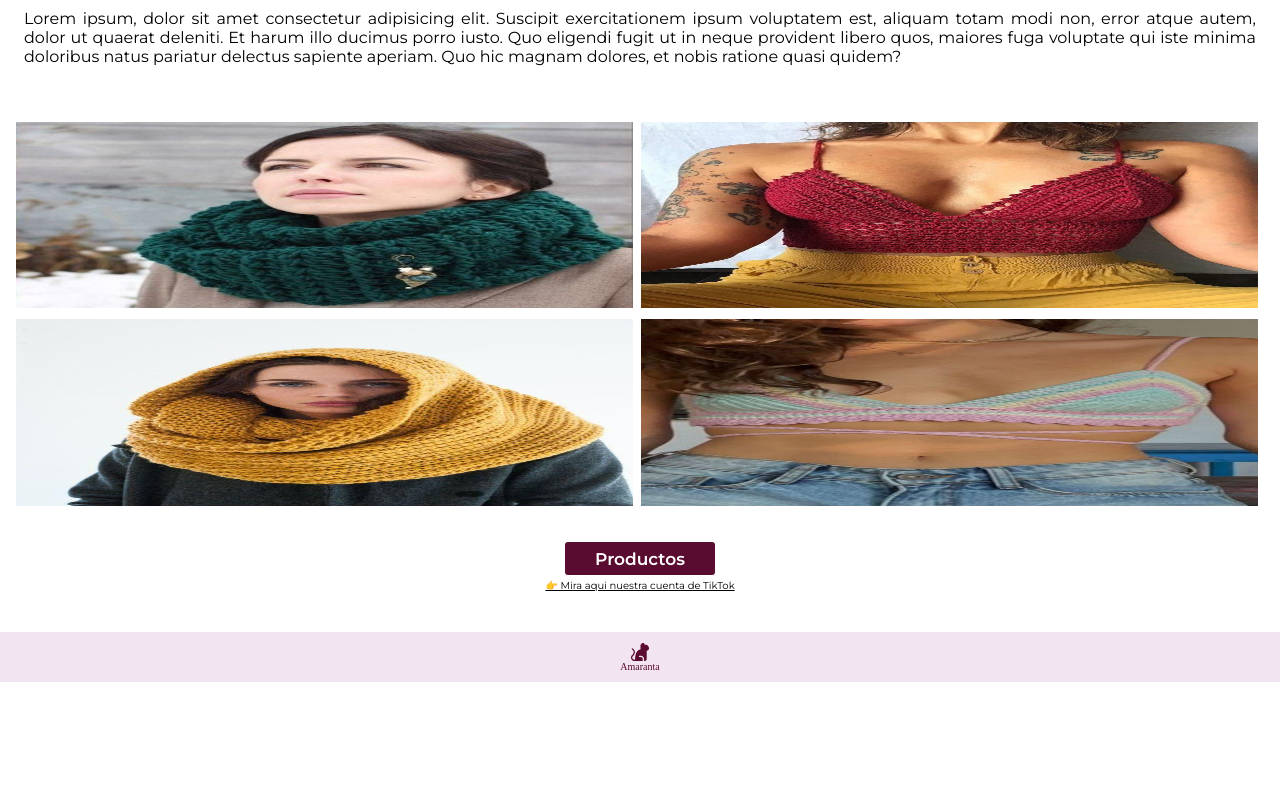
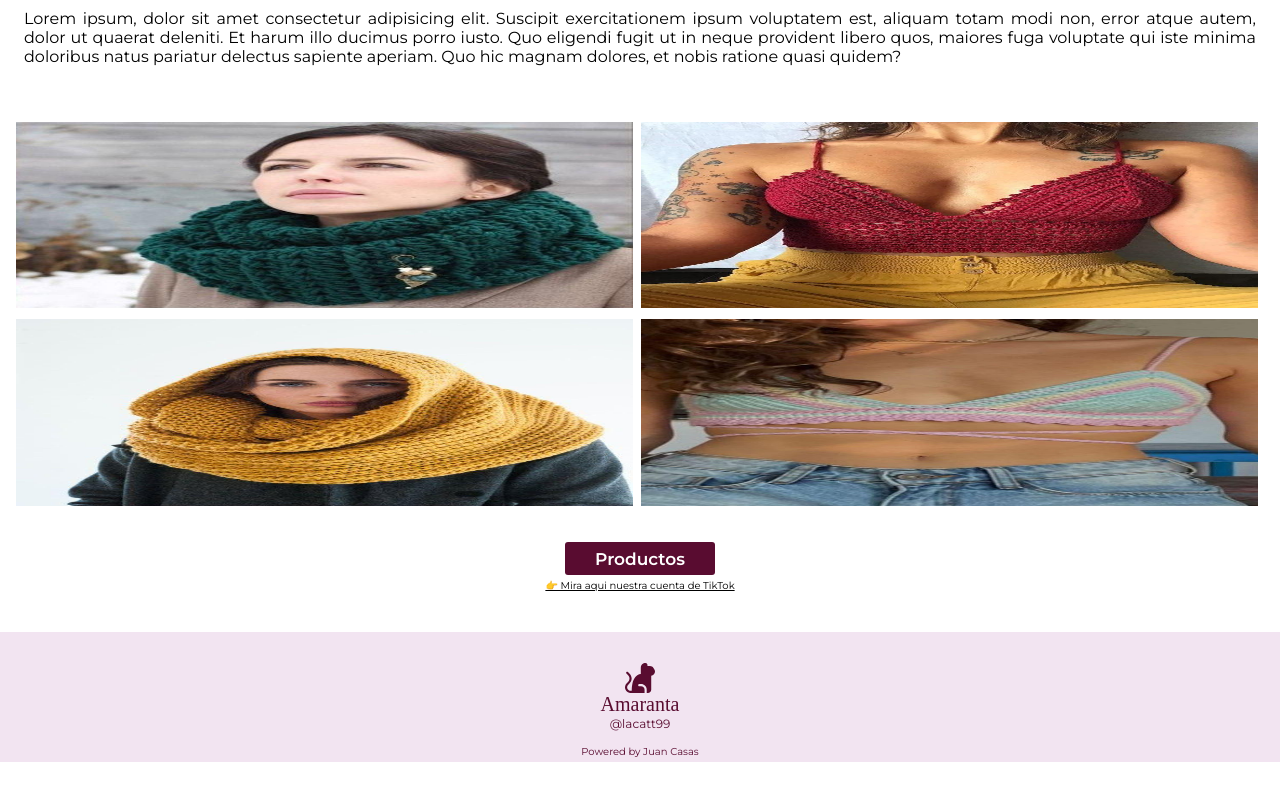
Before and after one commit to ourainbows/amaranta-store, a React (Create React App) app: page / in a window 1280 px wide. Shown: the part 899-1699 px from the top of the page. Before the commit the page ends 1635 px from the top, so only its background shows below. Built offline with nearby package versions, Linux system fonts and the light colour scheme; a web font is replaced by a local one.

Commit message:
Changes in footer

```diff
--- a/src/components/Footer.jsx
+++ b/src/components/Footer.jsx
@@ -7,7 +7,9 @@ function Footer() {
             <div className={styles.containerLogoFooter}>
                 <img src={logo} alt="Logo de la empresa"/>
                 <span>Amaranta</span>
+                <a href="https://www.tiktok.com/@lacatt99">@lacatt99</a>
             </div>
+            <span className={styles.creator}>Powered by Juan Casas</span>
         </footer>
     )
 }
--- a/src/styles/footer.module.css
+++ b/src/styles/footer.module.css
@@ -1,19 +1,33 @@
-footer{
-    height: 5.0rem;
-    background-color: #F2E4F1;
-    margin-top: 4.0rem;
+footer {
+  height: 13rem;
+  background-color: #f2e4f1;
+  margin-top: 4rem;
   margin-bottom: 5.4rem;
   display: flex;
   align-items: center;
   justify-content: center;
+  color: var(--main-color);
+  position: relative;
 }
-.containerLogoFooter{
+.containerLogoFooter {
   display: flex;
   flex-direction: column;
   align-items: center;
 }
-.containerLogoFooter span{
+.containerLogoFooter img {
+  height: 3rem;
+}
+.containerLogoFooter span {
   font-family: "Salsa", cursive;
-    font-size: 1.6  rem;
+  font-size: 2rem;
+}
+.containerLogoFooter a {
+  text-decoration: none;
+  font-size: 1.2rem;
   color: var(--main-color);
 }
+.creator {
+  position: absolute;
+  bottom: 0;
+  margin-bottom: 0.4rem;
+}
```
Lines whose indentation alone changed are shown as unchanged.
